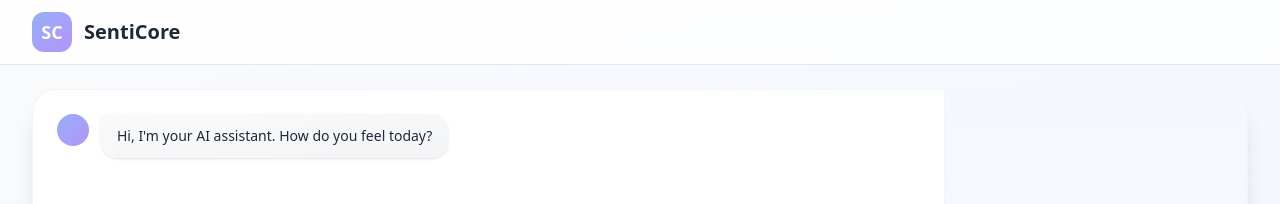
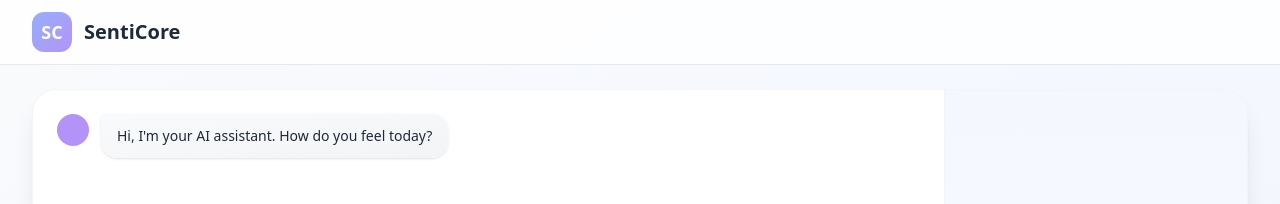
Before and after one commit to merlinn004/Main-Project, a Next.js app in the folder Project/frontend/: page / in a window 1280 px wide. Shown: the top 204 px of the page. Built offline with nearby package versions, Linux system fonts and the light colour scheme.

Commit message:
fixing more styles

```diff
--- a/Project/frontend/src/app/globals.css
+++ b/Project/frontend/src/app/globals.css
@@ -8,6 +8,12 @@
 @layer utilities {
   .bg-gradient-secondary {
     @apply bg-gradient-to-br from-[var(--color-secondary-blue)] to-[var(--color-secondary-purple)];
+  }
+  .bg-secondary-purple {
+    @apply bg-[var(--color-secondary-purple)];
+  }
+  .bg-secondary-blue {
+    @apply bg-[var(--color-secondary-blue)];
   }
 }
 /*
--- a/Project/frontend/src/app/page.tsx
+++ b/Project/frontend/src/app/page.tsx
@@ -181,7 +181,7 @@ export default function Home() {
                           className="flex items-start space-x-3 opacity-0 animate-[fadeSlideIn_0.6s_ease-out_forwards]"
                           style={{ animationDelay: `${index * 0.02}s` }}
                         >
-                          <div className="w-8 h-8 bg-gradient-to-br from-[var(--color-secondary-blue)] to-[var(--color-secondary-purple)] rounded-full flex-shrink-0"></div>
+                          <div className="w-8 h-8 bg-secondary-purple rounded-full flex-shrink-0"></div>
                           <div className="flex flex-col space-y-1 max-w-lg">
                             <div className="bg-gradient-to-br from-gray-50 to-gray-100 rounded-2xl rounded-tl-sm px-4 py-3 shadow-sm">
                               <p className="text-sm text-gray-800">
@@ -227,7 +227,7 @@ export default function Home() {
                               {message.time}
                             </span>
                           </div>
-                          <div className="w-8 h-8 bg-gradient-to-br from-gray-400 to-gray-500 rounded-full flex-shrink-0"></div>
+                          <div className="w-8 h-8 bg-secondary-blue rounded-full flex-shrink-0"></div>
                         </div>
                       )
                     )}
```
